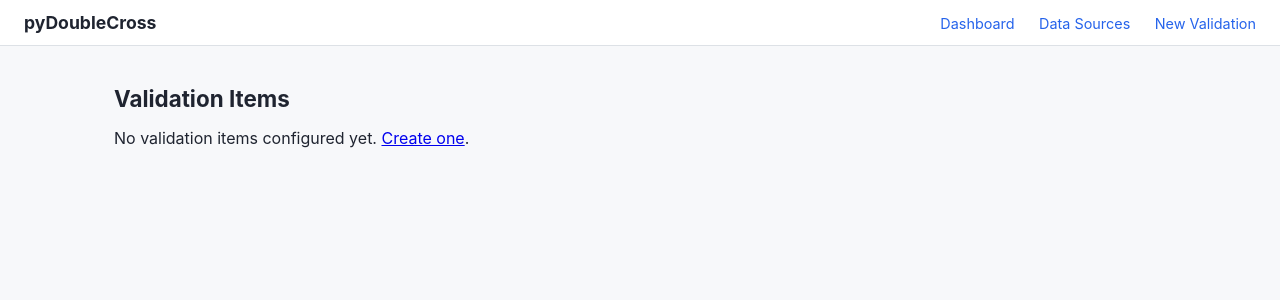
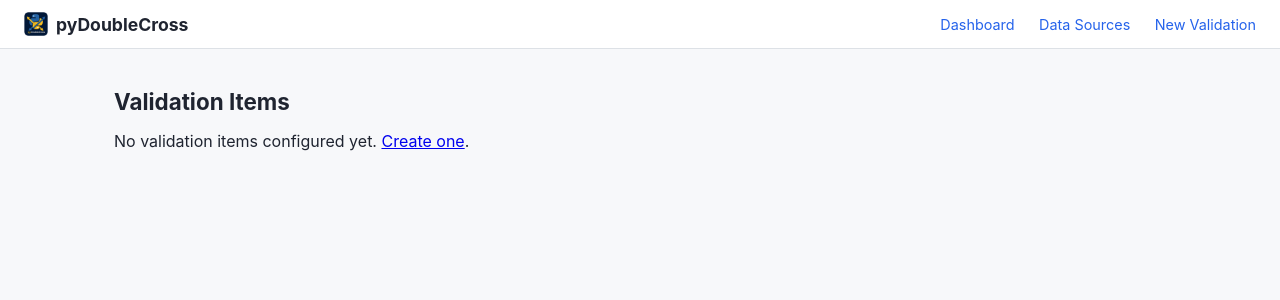
Before and after one commit to willmorejg/pydoublecross, a Python web app: template src/pydoublecross/web/templates/dashboard.html in a window 1280 px wide. Shown: the top 300 px of the page. Run offline with Jinja, Linux system fonts and the light colour scheme; the template is opened without the code that fills it, so the values that code supplies are empty.

Commit message:
Add site web manifest for pyDoubleCross application
- Introduced a new site.webmanifest file to enhance PWA support.
- Defined application name, short name, icons, theme color, and background color.
- Included icons for Android devices in specified sizes.

```diff
--- a/mkdocs.yml
+++ b/mkdocs.yml
@@ -4,6 +4,8 @@ repo_url: https://github.com/willmorejg/pydoublecross
 
 theme:
   name: material
+  favicon: assets/favicon.ico
+  logo: assets/logo.png
   palette:
     - media: "(prefers-color-scheme: light)"
       scheme: default
--- a/src/pydoublecross/web/static/css/app.css
+++ b/src/pydoublecross/web/static/css/app.css
@@ -36,10 +36,18 @@ body {
 }
 
 .topbar .brand {
+  display: flex;
+  align-items: center;
+  gap: 0.5rem;
   font-weight: 700;
   font-size: 1.1rem;
   color: var(--text);
   text-decoration: none;
+}
+
+.topbar .brand img {
+  display: block;
+  border-radius: 4px;
 }
 
 .topbar nav a {
--- a/src/pydoublecross/web/templates/base.html
+++ b/src/pydoublecross/web/templates/base.html
@@ -8,12 +8,20 @@ SPDX-License-Identifier: Apache-2.0
   <meta charset="utf-8">
   <meta name="viewport" content="width=device-width, initial-scale=1">
   <title>{% block title %}pyDoubleCross{% endblock %}</title>
+  <link rel="icon" type="image/x-icon" href="/static/favicon/favicon.ico">
+  <link rel="icon" type="image/png" sizes="32x32" href="/static/favicon/favicon-32x32.png">
+  <link rel="icon" type="image/png" sizes="16x16" href="/static/favicon/favicon-16x16.png">
+  <link rel="apple-touch-icon" sizes="180x180" href="/static/favicon/apple-touch-icon.png">
+  <link rel="manifest" href="/static/favicon/site.webmanifest">
   <link rel="stylesheet" href="/static/css/app.css">
   <script src="https://unpkg.com/htmx.org@2.0.3" defer></script>
 </head>
 <body>
   <header class="topbar">
-    <a class="brand" href="/">pyDoubleCross</a>
+    <a class="brand" href="/">
+      <img src="/static/favicon/favicon-32x32.png" width="24" height="24" alt="">
+      pyDoubleCross
+    </a>
     <nav>
       <a href="/">Dashboard</a>
       <a href="/datasources">Data Sources</a>
```
Also changed, not shown: README.md, docs/assets/favicon.ico (added), src/pydoublecross/web/static/favicon/android-chrome-192x192.png (added), src/pydoublecross/web/static/favicon/android-chrome-512x512.png (added), src/pydoublecross/web/static/favicon/apple-touch-icon.png (added), src/pydoublecross/web/static/favicon/favicon-16x16.png (added), src/pydoublecross/web/static/favicon/favicon-32x32.png (added), src/pydoublecross/web/static/favicon/favicon.ico (added), src/pydoublecross/web/static/favicon/site.webmanifest (added), 2 other files.
